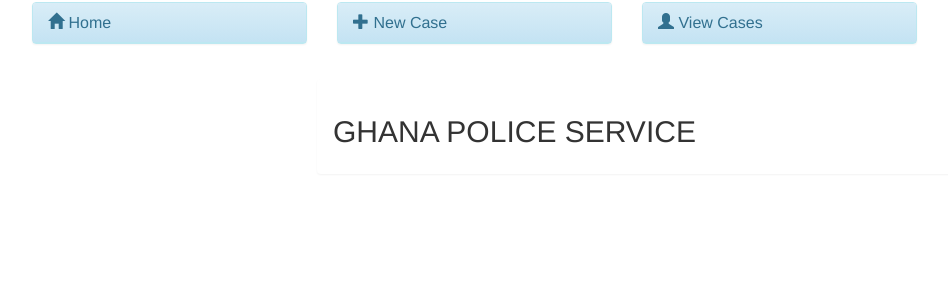
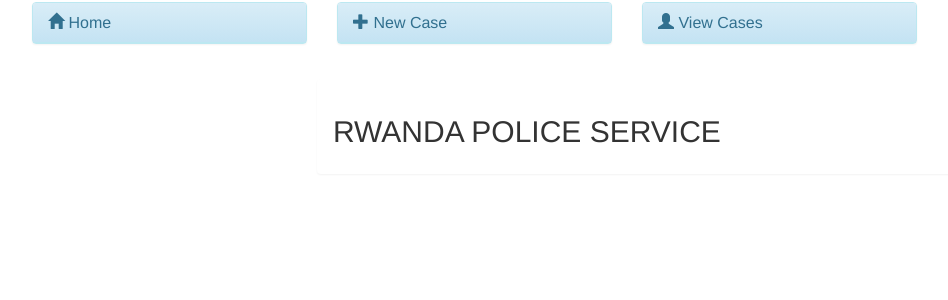
Before and after one commit to 123kevinruhongeka/police-system, a PHP site: page /officer/index.php in a window 1280 px wide. Shown: the part 324-624 px from the top of the page, without its empty margins (13-961 px from the left). Run offline with PHP 8.4, Linux system fonts and the light colour scheme; a user stored in the database is signed in; data comes from the database, SQL or seed files in the repository.

Commit message:
fifth commit

```diff
--- a/officer/index.php
+++ b/officer/index.php
@@ -20,7 +20,7 @@
 		<div class="panel panel-inverse">
 			<div class="panel-body">
 			 <h2>
-			 GHANA POLICE SERVICE
+			 RWANDA POLICE SERVICE
 			 </h2>
 
 			</div>
```
